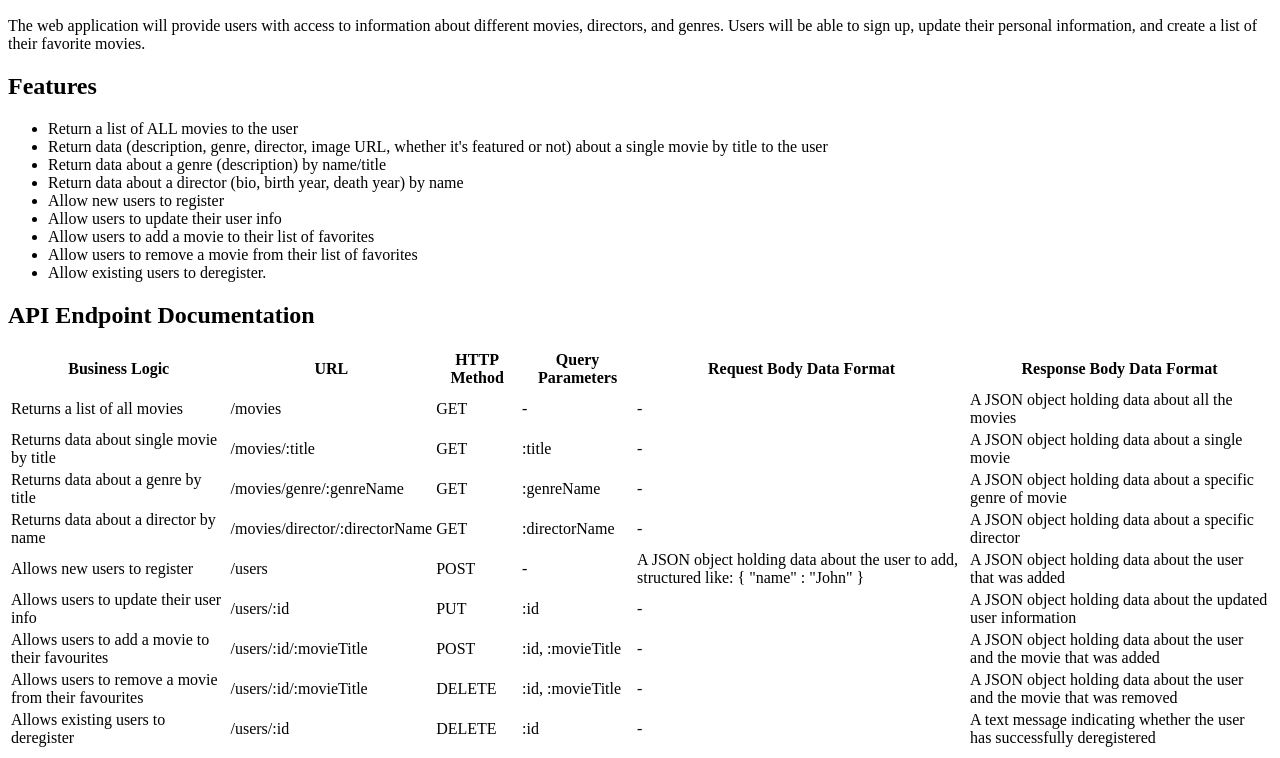
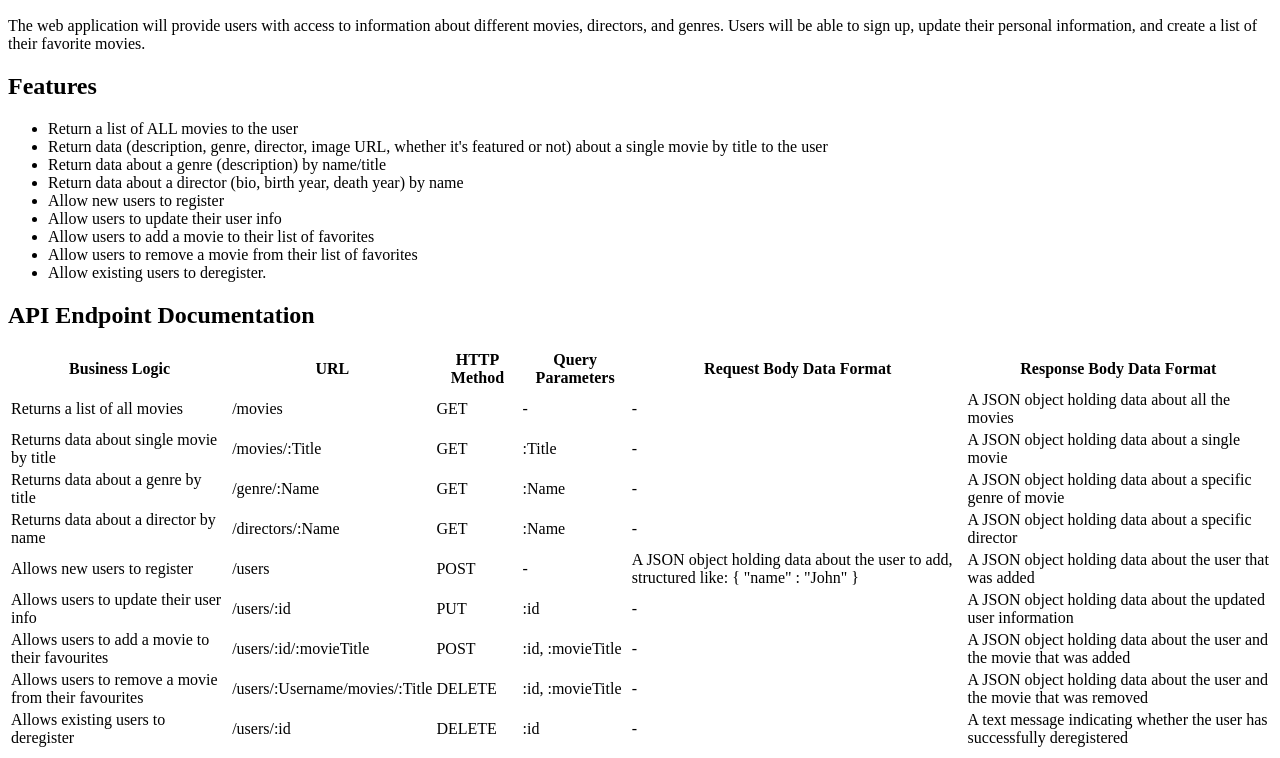
Before and after one commit to GabCB/movie-web-app, a website: page public/documentation.html in a window 1280 px wide. Shown: the part 110-868 px from the top of the page. Drawn offline with Linux system fonts and the light colour scheme.

Commit message:
update API endpoints

```diff
--- a/public/documentation.html
+++ b/public/documentation.html
@@ -56,27 +56,27 @@
 
   <tr>
     <td>Returns data about single movie by title</td>
-    <td>/movies/:title</td>
+    <td>/movies/:Title</td>
     <td>GET</td>
-    <td>:title</td>
+    <td>:Title</td>
     <td>-</td>
     <td>A JSON object holding data about a single movie</td>
   </tr>
 
   <tr>
     <td>Returns data about a genre by title</td>
-    <td>/movies/genre/:genreName</td>
+    <td>/genre/:Name</td>
     <td>GET</td>
-    <td>:genreName</td>
+    <td>:Name</td>
     <td>-</td>
     <td>A JSON object holding data about a specific genre of movie</td>
   </tr>
 
   <tr>
     <td>Returns data about a director by name</td>
-    <td>/movies/director/:directorName</td>
+    <td>/directors/:Name</td>
     <td>GET</td>
-    <td>:directorName</td>
+    <td>:Name</td>
     <td>-</td>
     <td>A JSON object holding data about a specific director</td>
   </tr>
@@ -110,7 +110,7 @@
 
   <tr>
     <td>Allows users to remove a movie from their favourites</td>
-    <td>/users/:id/:movieTitle</td>
+    <td>/users/:Username/movies/:Title</td>
     <td>DELETE</td>
     <td>:id, :movieTitle</td>
     <td>-</td>
```
